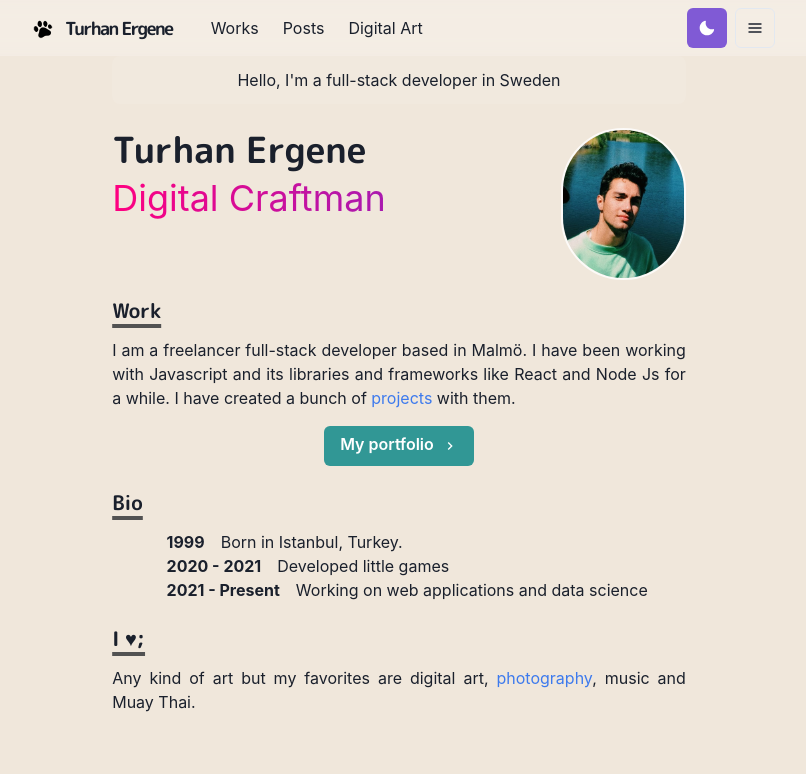
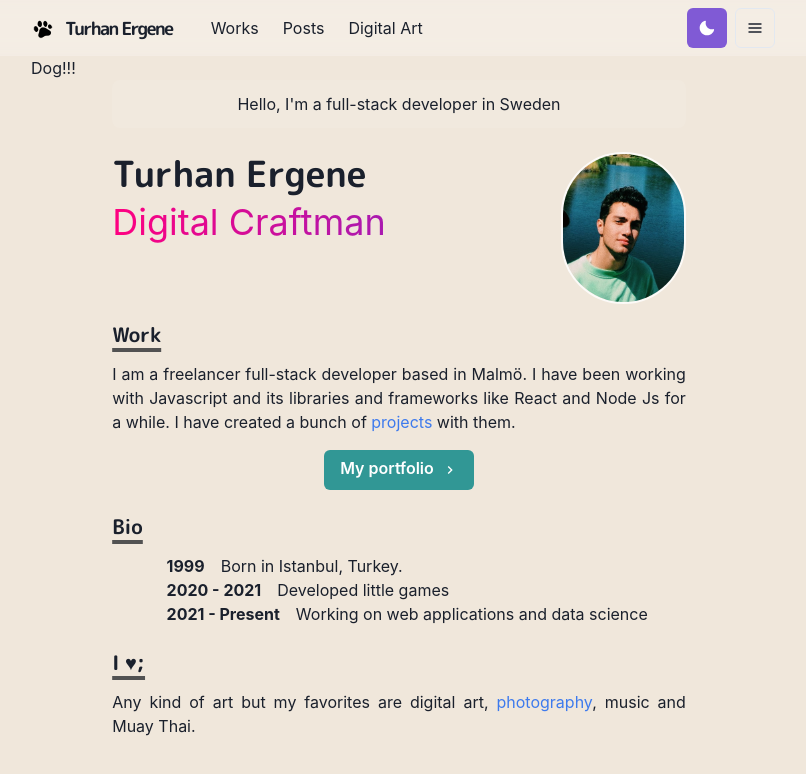
Before and after one commit to TurhanErgene/Portfolio, a Next.js app: page / in a window 1280 px wide. Shown: the top 774 px of the page, without its empty margins (241-1047 px from the left). Built offline with nearby package versions, Linux system fonts and the light colour scheme.

Commit message:
Voxel dog and framer motion

```diff
--- /dev/null
+++ b/components/layouts/article.js
@@ -0,0 +1,34 @@
+import { motion } from 'framer-motion'
+import Head from 'next/head'
+import { GridItemStyle } from '../grid-item'
+
+const variants = {
+  hidden: { opacity: 0, x: 0, y: 20 },
+  enter: { opacity: 1, x: 0, y: 0 },
+  exit: { opacity: 0, x: -0, y: 20 }
+}
+
+const layout = ({ children, title }) => {
+  return (
+    <motion.article
+      initial="hidden"
+      animate="enter"
+      exit="exit"
+      variants={variants}
+      transition={{ duration: 0.4, type: 'easeInOut' }}
+      style={{ position: 'relative' }}
+    >
+      <>
+        {title && (
+          <Head>
+            <title>{title} - Turhan Ergene</title>
+          </Head>
+        )}
+        {children}
+        <GridItemStyle />
+      </>
+    </motion.article>
+  )
+}
+
+export default layout
--- a/components/layouts/main.js
+++ b/components/layouts/main.js
@@ -1,19 +1,22 @@
 import Head from 'next/head'
 import Navbar from '../navbar.js'
-import {Box, Container} from '@chakra-ui/react'
+import { Box, Container } from '@chakra-ui/react'
+import VoxelDog from '../voxel-dog'
 
-
-const Main = ({children, router}) => {
+const Main = ({ children, router }) => {
   return (
     <Box as="main" pb={8}>
       <Head>
-        <meta name="viewport" content="width=device-width, initial-scale=1"/>
+        <meta name="viewport" content="width=device-width, initial-scale=1" />
         <title>Turhan Ergene - Homepage</title>
       </Head>
 
-      <Navbar path={router.asPath}/>
+      <Navbar path={router.asPath} />
 
       <Container maxW="container.md" pt={14}>
+
+        <VoxelDog />
+
         {children}
       </Container>
     </Box>
--- /dev/null
+++ b/components/voxel-dog.js
@@ -0,0 +1,23 @@
+import { useState, useEffect, useRef, useCallback } from 'react';
+import { Box, Spinner} from '@chakra-ui/react'
+import * as THREE from 'three'
+import { OrbitControls } from 'three/examples/jsm/controls/OrbitControls'
+import { loadGLTFModel } from '../lib/model';
+
+function easeOutCirc(x) {
+  return Math.sqrt(1 - Math.pow(x - 1, 4))
+}
+
+const VoxelDog = () => {
+  const refContainer = useRef()
+
+  return(
+    <Box ref={refContainer}>
+      Dog!!!
+
+    </Box>
+  )
+
+}
+
+export default VoxelDog
--- /dev/null
+++ b/lib/model.js
@@ -0,0 +1,37 @@
+import { GLTFLoader } from 'three/examples/jsm/loaders/GLTFLoader'
+
+export function loadGLTFModel(
+  scene,
+  glbPath,
+  options = { receiveShadow: true, castShadow: true }
+) {
+  const { receiveShadow, castShadow } = options
+  return new Promise((resolve, reject) => {
+    const loader = new GLTFLoader()
+
+    loader.load(
+      glbPath,
+      gltf => {
+        const obj = gltf.scene
+        obj.name = 'dog'
+        obj.position.y = 0
+        obj.position.x = 0
+        obj.receiveShadow = receiveShadow
+        obj.castShadow = castShadow
+        scene.add(obj)
+
+        obj.traverse(function (child) {
+          if (child.isMesh) {
+            child.castShadow = castShadow
+            child.receiveShadow = receiveShadow
+          }
+        })
+        resolve(obj)
+      },
+      undefined,
+      function (error) {
+        reject(error)
+      }
+    )
+  })
+}
--- a/package.json
+++ b/package.json
@@ -21,7 +21,8 @@
     "next": "^12.1.5",
     "react": "^17.0.2",
     "react-dom": "^17.0.2",
-    "react-typical": "^0.1.3"
+    "react-typical": "^0.1.3",
+    "three": "^0.139.2"
   },
   "devDependencies": {
     "eslint": "^8.13.0",
--- a/pages/_app.js
+++ b/pages/_app.js
@@ -1,13 +1,17 @@
-import { ChakraProvider } from '@chakra-ui/react';
+import { ChakraProvider } from '@chakra-ui/react'
 import Layout from '../components/layouts/main'
 import theme from '../lib/theme'
 import Fonts from '../components/fonts'
-const Website = ({Component, pageProps, router}) => {
+import { AnimatePresence } from 'framer-motion'
+
+const Website = ({ Component, pageProps, router }) => {
   return (
     <ChakraProvider theme={theme}>
       <Fonts />
       <Layout router={router}>
-        <Component {...pageProps} key={router.route}></Component>
+        <AnimatePresence exitBeforeEnter initial={true}>
+          <Component {...pageProps} key={router.route}></Component>
+        </AnimatePresence>
       </Layout>
     </ChakraProvider>
   )
--- a/pages/index.js
+++ b/pages/index.js
@@ -15,9 +15,11 @@ import Section from '../components/section'
 import Paragraph from '../components/paragraph'
 import { BioSection, BioYear } from '../components/bio'
 import Title from '../components/title'
+import Layout from '../components/layouts/article'
 
 const Page = () => {
   return (
+    <Layout>
       <Container>
         <Box
           borderRadius="lg"
@@ -117,6 +119,7 @@ const Page = () => {
           </Paragraph>
         </Section>
       </Container>
+    </Layout>
   )
 }
 
--- a/pages/works.js
+++ b/pages/works.js
@@ -1,4 +1,4 @@
-import { Container, Heading, SimpleGrid, Divider } from '@chakra-ui/react'
+import { Container, Heading, SimpleGrid } from '@chakra-ui/react'
 
 import Section from '../components/section'
 import { WorkGridItem } from '../components/grid-item'
```
Also changed, not shown: 2 other files (tests, documents, lock files or other folders). Lines whose indentation alone changed are shown as unchanged.
